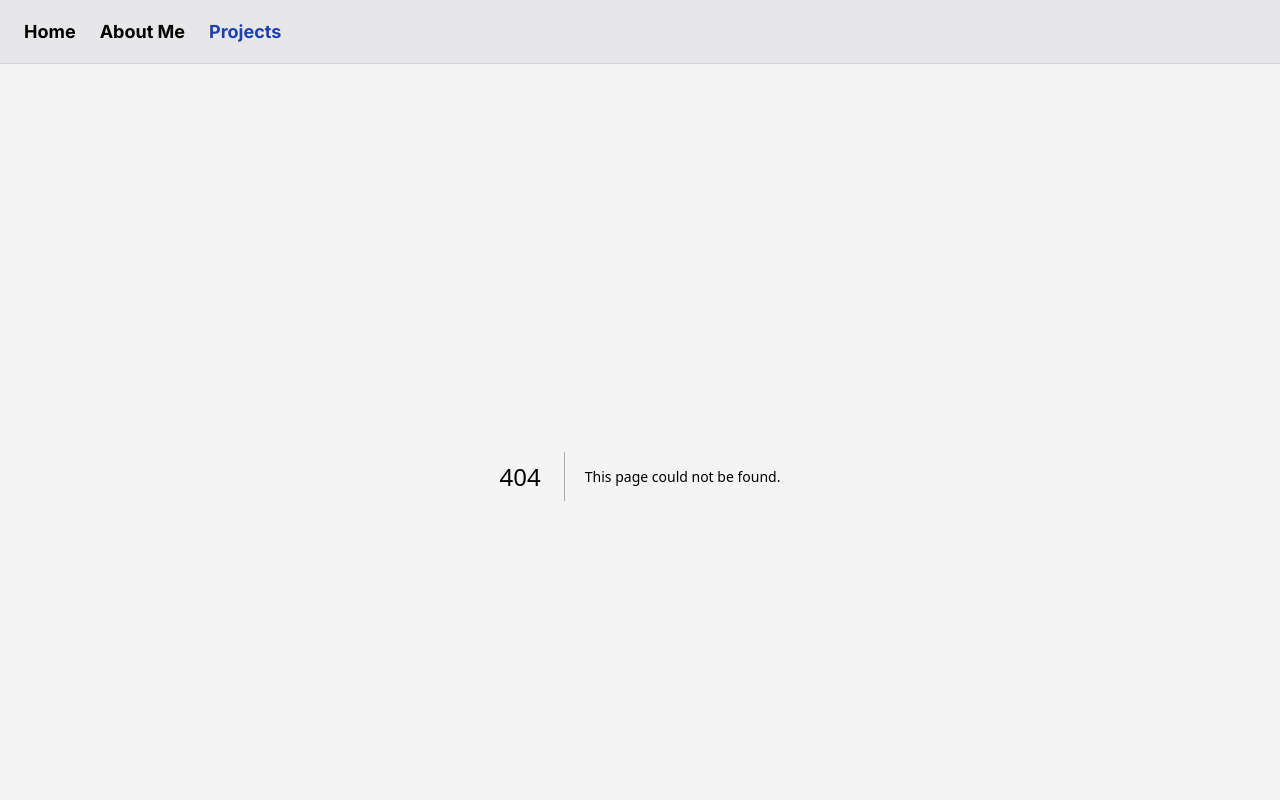
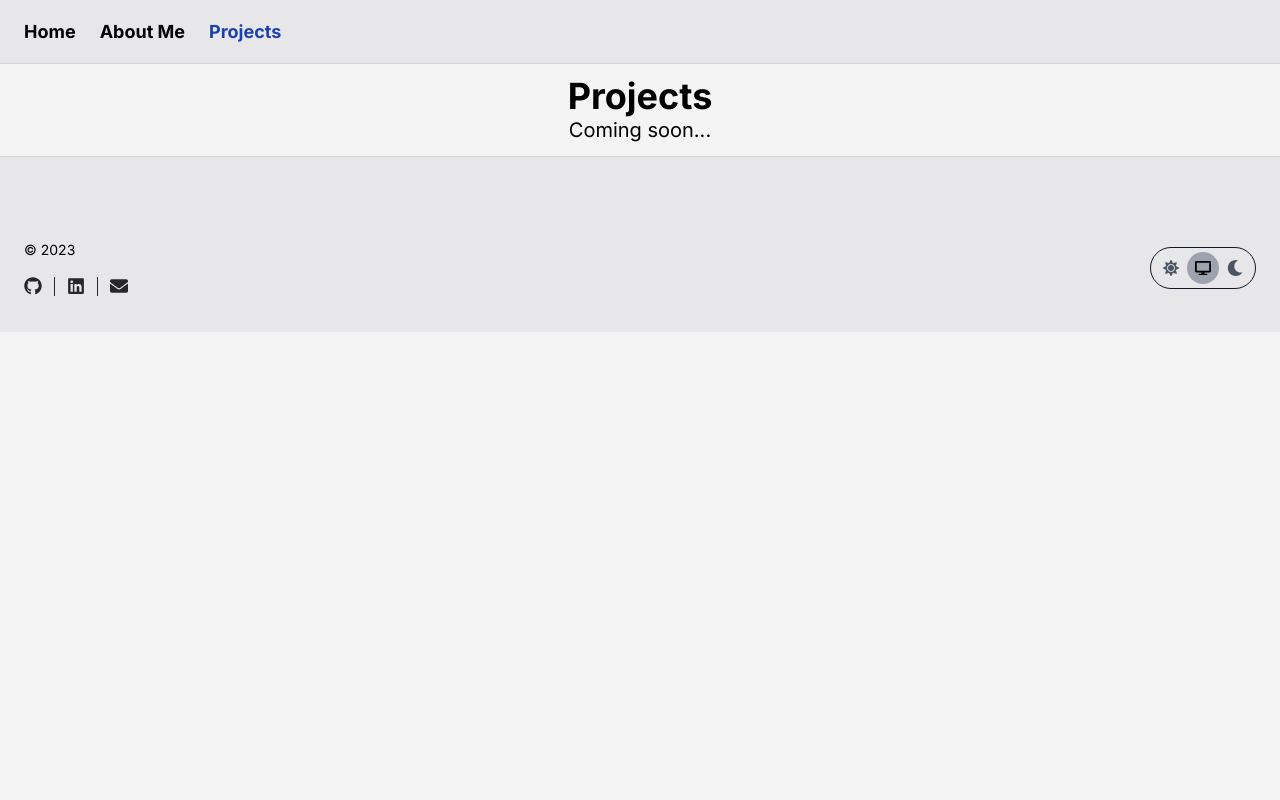
Before and after one commit to powerlego/personal-website, a Next.js app: page /projects in a window 1280 px wide. Before the commit this address had no page. Shown: the top 800 px of the page. Built offline with nearby package versions, Linux system fonts and the light colour scheme; what @savvywombat/tailwindcss-grid-areas would draw is missing.

Commit message:
added project page

```diff
--- /dev/null
+++ b/src/app/projects/page.tsx
@@ -0,0 +1,8 @@
+export default function Projects() {
+  return (
+    <div className="flex flex-col items-center justify-center w-full h-full">
+      <h1 className="text-4xl font-bold">Projects</h1>
+      <p className="text-xl">Coming soon...</p>
+    </div>
+  );
+}
```
